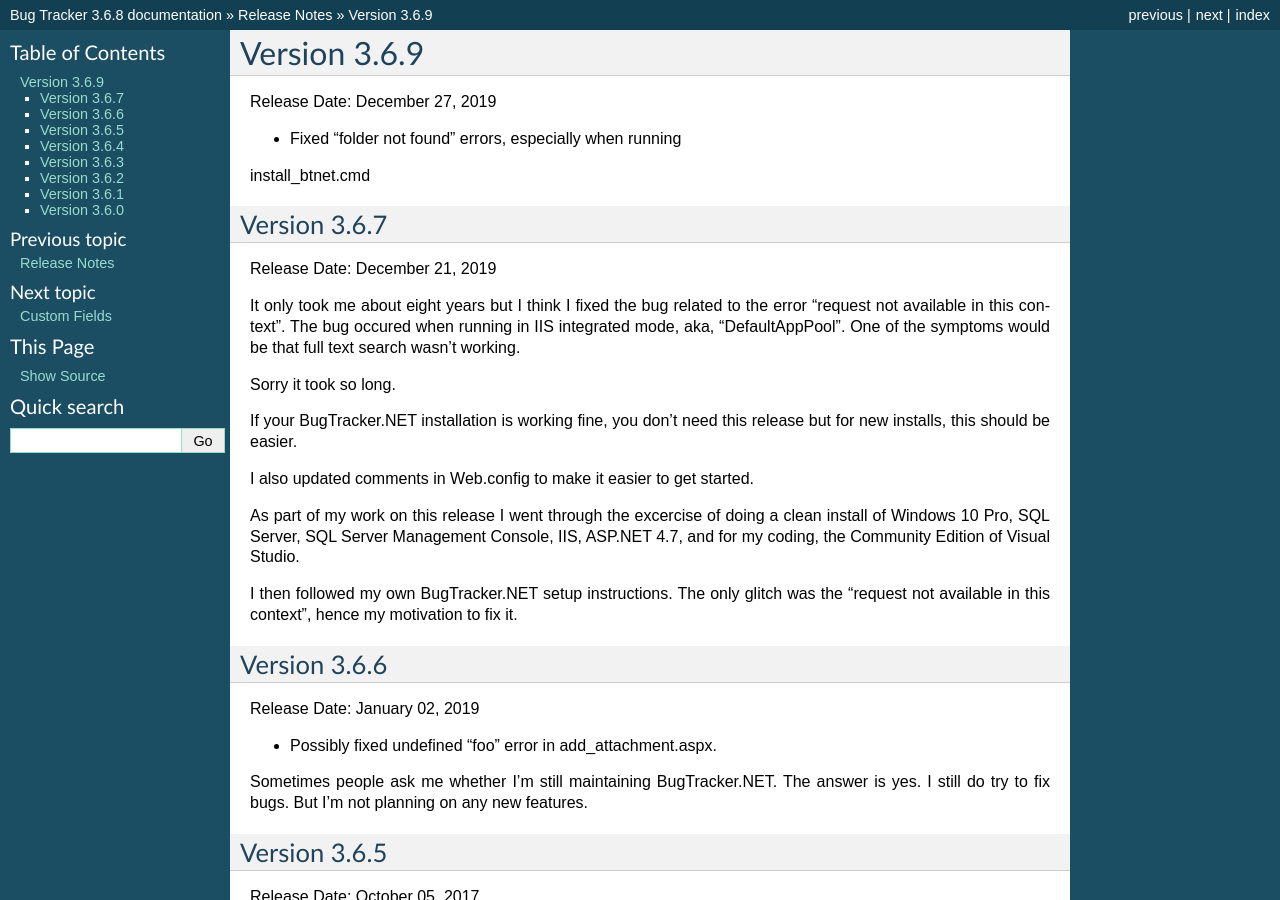
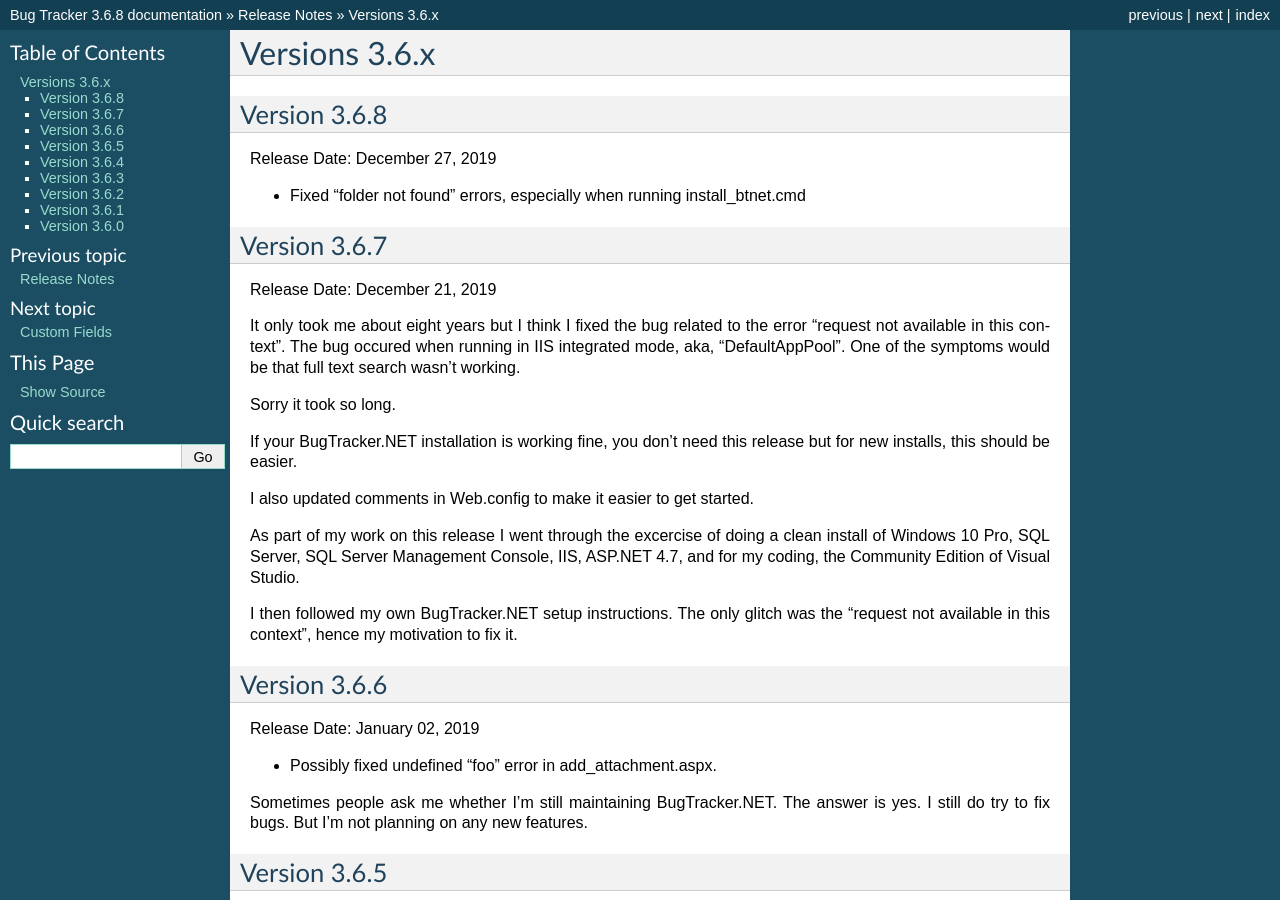
Before and after one commit to Displace99/Bug-Tracker, a Sphinx documentation site: the page built from docs/source/release-notes/v-36x.rst, in a window 1280 px wide and 900 px high. Built offline with Sphinx 7.4.7, drawn with Linux system fonts in a browser that asks for light colours; some of the changed text lies outside the part shown.

Commit message:
Updates formatting and release number

```diff
--- a/docs/source/release-notes/v-36x.rst
+++ b/docs/source/release-notes/v-36x.rst
@@ -1,10 +1,12 @@
 ==============
-Version 3.6.9
+Versions 3.6.x
 ==============
+
+Version 3.6.8
+=============
 Release Date: December 27, 2019
 
-* Fixed "folder not found" errors, especially when running
-install_btnet.cmd
+* Fixed "folder not found" errors, especially when running install_btnet.cmd
 
 Version 3.6.7
 =============
@@ -78,15 +80,12 @@ Version 3.6.1
 Release Date: January 27, 2013
 
 * Fixed bug where the email body wasn't always being found in the incoming emails, discussed here:
-https://sourceforge.net/p/btnet/discussion/226938/thread/de976966/
-Thanks to Raphael Saccavini for help fixing this.
-
+    https://sourceforge.net/p/btnet/discussion/226938/thread/de976966/
+    Thanks to Raphael Saccavini for help fixing this.
 * Fixed bug with view-only custom fields disappering in view discussed here:
-https://sourceforge.net/p/btnet/discussion/226938/thread/a109051b/
-
+    https://sourceforge.net/p/btnet/discussion/226938/thread/a109051b/
 * Fixed bug "Validation causes wrong change history for custom fields"
-https://sourceforge.net/p/btnet/bugs/781/
-
+    https://sourceforge.net/p/btnet/bugs/781/
 * Re-arranged the code in edit_bug.aspx A LOT. It's a lot easier to read and work with now. Hopefully, I didn't break anything...  If you encounter a bug with it, contact me at ctrager@yahoo.com and I'll try to fix it ASAP.
 
 
```
